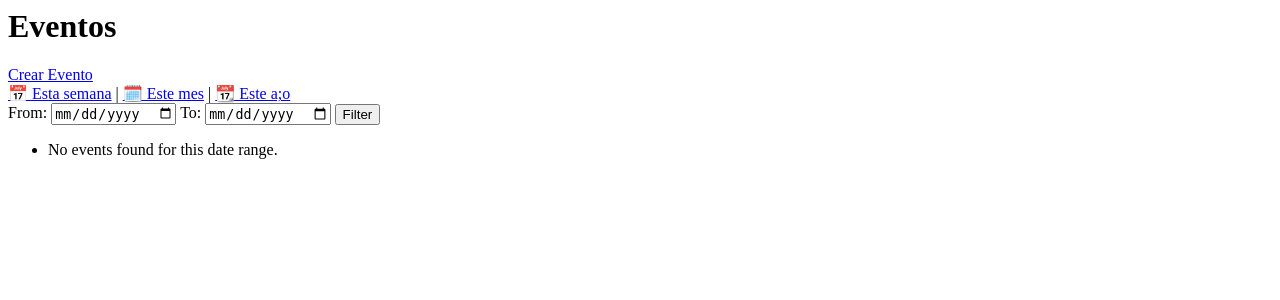
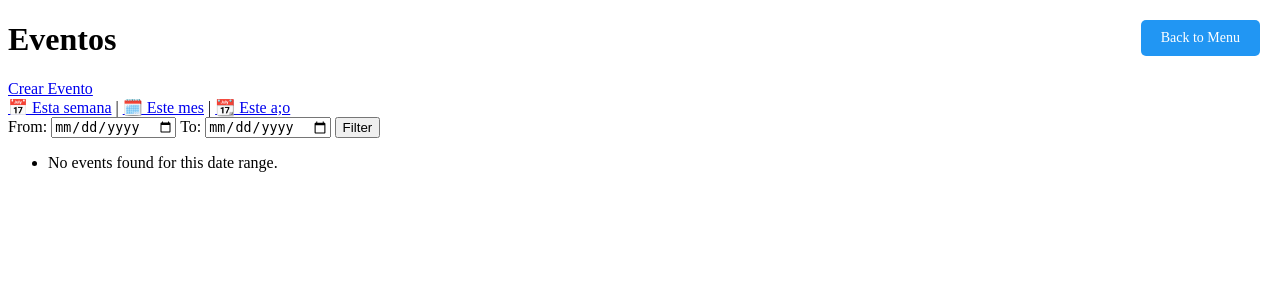
Before and after one commit to AndreyArguedas/AngelinInventory, a Django app: page /events/ in a window 1280 px wide. Shown: the top 300 px of the page. Run offline with Django 4.2, Linux system fonts and the light colour scheme; data that the repository does not hold is empty.

Commit message:
Templates added

```diff
--- a/inventory/forms.py
+++ b/inventory/forms.py
@@ -11,7 +11,7 @@ class ProductForm(forms.ModelForm):
 class EventForm(forms.ModelForm):
     class Meta:
         model = Event
-        fields = ['name', 'date', 'location']
+        fields = ['name', 'date', 'location', 'cost']
         widgets = {
             'date': forms.DateInput(attrs={'type': 'date'}),
         }
--- a/inventory/models.py
+++ b/inventory/models.py
@@ -21,6 +21,7 @@ class Event(models.Model):
     date = models.DateField()
     location = models.CharField(max_length=200)
     products = models.ManyToManyField('Product', through='EventProduct')
+    cost = models.PositiveIntegerField()
 
     def __str__(self):
         return f"{self.name} ({self.date})"
--- /dev/null
+++ b/inventory/templates/inventory/base_menu.html
@@ -0,0 +1,33 @@
+<!-- templates/base_menu.html -->
+<!DOCTYPE html>
+<html>
+<head>
+    <title>{% block title %}Inventory{% endblock %}</title>
+    <style>
+        .menu-link {
+            display: inline-block;
+            margin: 10px;
+            padding: 10px 20px;
+            background-color: #2196F3;
+            color: white;
+            text-decoration: none;
+            border-radius: 5px;
+            font-size: 14px;
+            position: fixed;
+            top: 10px;
+            right: 10px;
+        }
+        .menu-link:hover {
+            background-color: #1976D2;
+        }
+    </style>
+</head>
+<body>
+    <a class="menu-link" href="{% url 'intro' %}">Back to Menu</a>
+
+    <div class="content">
+        {% block content %}
+        {% endblock %}
+    </div>
+</body>
+</html>
--- a/inventory/templates/inventory/event_form.html
+++ b/inventory/templates/inventory/event_form.html
@@ -1,3 +1,6 @@
+{% extends 'base_menu.html' %}
+
+{% block content %}
 <h1>Create Event</h1>
 <form method="post" id="event-form">
   {% csrf_token %}
@@ -18,6 +21,7 @@
   <button type="button" id="add-form">➕ Add another product</button>
   <button type="submit">💾 Save</button>
 </form>
+{% endblock %}
 
 <script>
   const addFormBtn = document.getElementById('add-form');
--- a/inventory/templates/inventory/event_list.html
+++ b/inventory/templates/inventory/event_list.html
@@ -1,3 +1,6 @@
+{% extends 'base_menu.html' %}
+
+{% block content %}
 <h1>Eventos</h1>
 
 <a href="{% url 'event_create' %}">Crear Evento</a>
@@ -18,7 +21,7 @@
 
 <ul>
   {% for event in events %}
-    <li>{{ event.name }} - {{ event.date }} - {{ event.location }}
+    <li>{{ event.name }} - {{ event.date }} - {{ event.location }} Precio: {{ event.cost }}
       <ul>
         {% for ep in event.eventproduct_set.all %}
           <li>{{ ep.product.name }} — Quantity: {{ ep.quantity }}</li>
@@ -29,3 +32,4 @@
     <li>No events found for this date range.</li>
   {% endfor %}
 </ul>
+{% endblock %}
--- a/inventory/templates/inventory/product_form.html
+++ b/inventory/templates/inventory/product_form.html
@@ -1,7 +1,11 @@
+{% extends 'base_menu.html' %}
 
+{% block content %}
 <h1>Add Product</h1>
 <form method="post">
     {% csrf_token %}
     {{ form.as_p }}
     <button type="submit">Save</button>
 </form>
+
+{% endblock %}
--- a/inventory/templates/inventory/product_list.html
+++ b/inventory/templates/inventory/product_list.html
@@ -1,4 +1,6 @@
+{% extends 'base_menu.html' %}
 
+{% block content %}
 <h1>Product Inventory</h1>
 <a href="{% url 'product_create' %}">Add New Product</a>
 <ul>
@@ -6,3 +8,5 @@
         <li>{{ product.name }} - {{ product.quantity }} units - ${{ product.price }}</li>
     {% endfor %}
 </ul>
+
+{% endblock %}
--- a/inventory/urls.py
+++ b/inventory/urls.py
@@ -1,11 +1,11 @@
 
-from django.urls import path
+from django.urls import path, include
 from . import views
 
 urlpatterns = [
     path('products/', views.product_list, name='product_list'),
     path('add/', views.product_create, name='product_create'),
-    path('', views.event_list, name='event_list'),
+    path('', views.intro_page, name='intro'),
     path('events/', views.event_list, name='event_list'),
     path('events/add/', views.event_create, name='event_create'),
 ]
--- a/inventory/views.py
+++ b/inventory/views.py
@@ -7,6 +7,9 @@ from .models import Product
 from .forms import ProductForm
 from .models import Event
 from .forms import EventForm, EventProductFormSet, EventDateFilterForm
+
+def intro_page(request):
+    return render(request, "inventory/intro.html")
 
 def product_list(request):
     products = Product.objects.all()
--- a/inventory_project/settings.py
+++ b/inventory_project/settings.py
@@ -7,7 +7,7 @@ SECRET_KEY = 'django-insecure-demo'
 
 DEBUG = True
 
-ALLOWED_HOSTS = ['angelininventory.onrender.com']
+ALLOWED_HOSTS = ['angelininventory.onrender.com', '127.0.0.1']
 
 CSRF_TRUSTED_ORIGINS = [
     "https://angelininventory.onrender.com"
@@ -38,7 +38,7 @@ ROOT_URLCONF = 'inventory_project.urls'
 TEMPLATES = [
     {
         'BACKEND': 'django.template.backends.django.DjangoTemplates',
-        'DIRS': [],
+        'DIRS': [BASE_DIR / 'inventory/templates/inventory'],
         'APP_DIRS': True,
         'OPTIONS': {
             'context_processors': [
```
Also changed, not shown: inventory/templates/inventory/intro.html (added, +38 -0 lines), inventory_project/asgi.py (+4 -4 lines), inventory_project/wsgi.py (+4 -4 lines), README.md, inventory/migrations/0002_event_cost.py (added).
